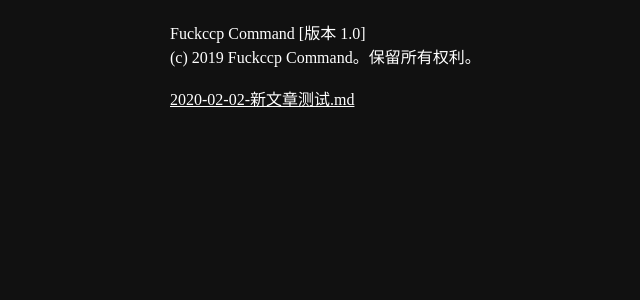
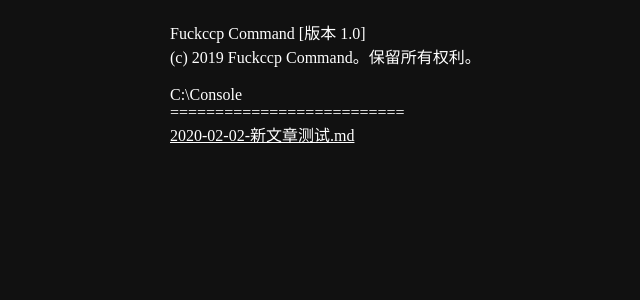
Before and after one commit to loveandrevolution/console, a Jekyll site: the page built from index.html, in a window 1280 px wide. Shown: the top 300 px of the page, without its empty margins (170-810 px from the left). Built offline with Jekyll 4.4.1, drawn with Linux system fonts in a browser that asks for light colours.

Commit message:
Update index.html

```diff
--- a/index.html
+++ b/index.html
@@ -2,6 +2,8 @@
 layout: default
 ---
 
+C:\{{ site.title }}<br/>
+==========================<br/>
 {% for post in site.posts %}
   <a href="{{ site.baseurl }}{{ post.url }}">{{ post.date | date: "%Y-%m-%d-"}}{{ post.title }}.md</a>
 {% endfor %}
```
